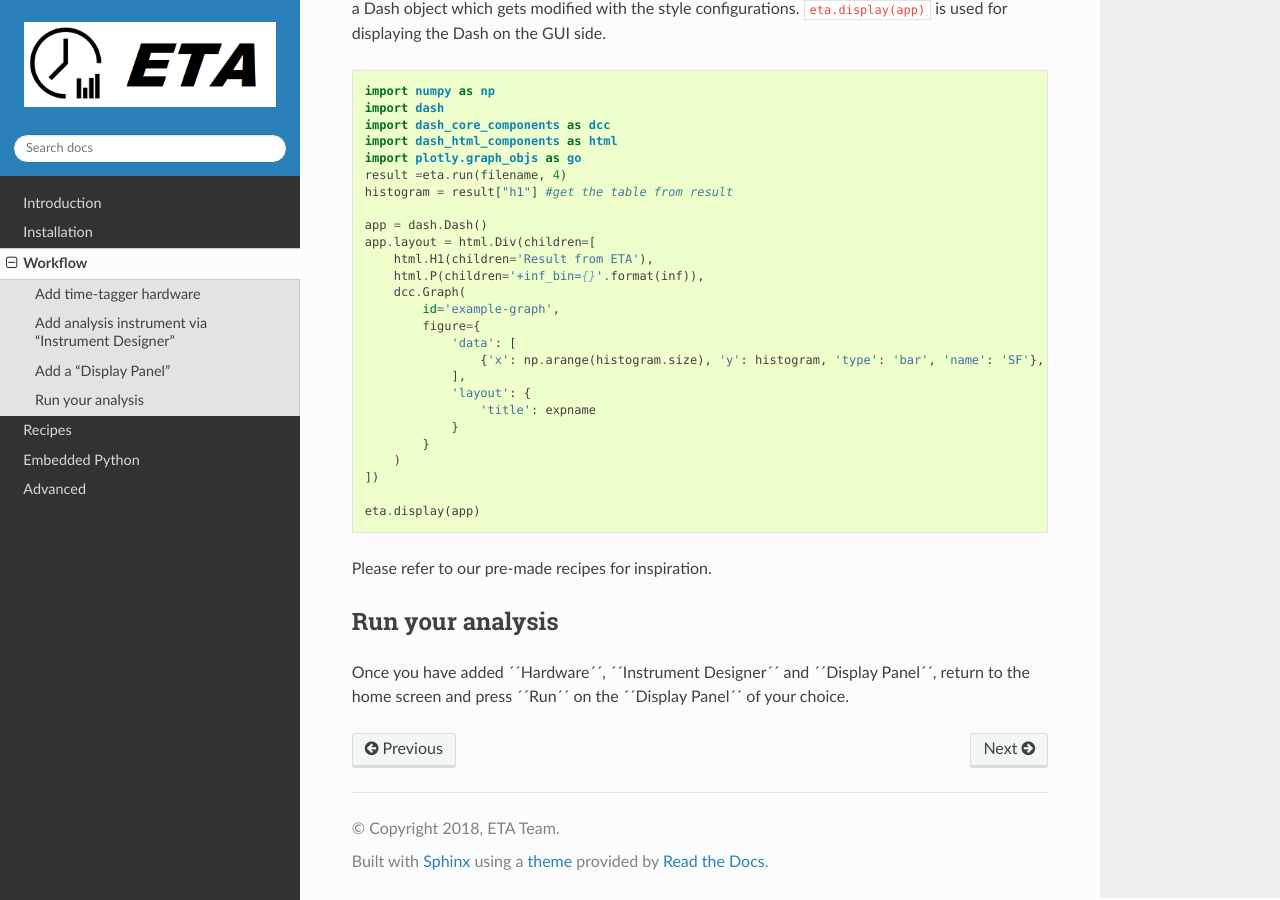
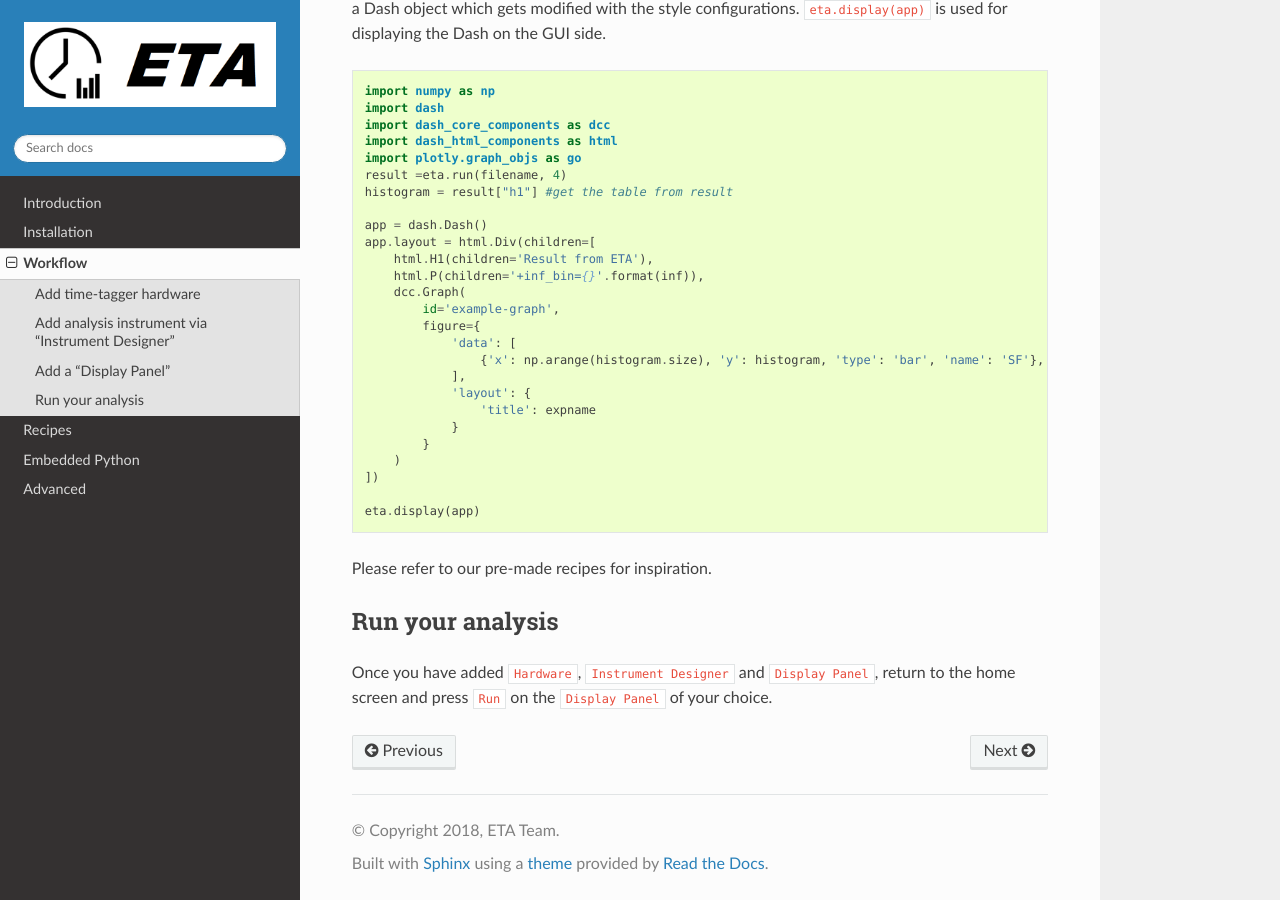
Before and after one commit to timetag/timetag.github.io, a Sphinx documentation site: the page built from docs/workflow.rst, in a window 1280 px wide and 900 px high, scrolled down 3447 px. Built offline with Sphinx 7.4.7 and the Read the Docs theme 2.0.0, drawn with Linux system fonts in a browser that asks for light colours.

```diff
--- a/docs/workflow.rst
+++ b/docs/workflow.rst
@@ -165,4 +165,4 @@ Please refer to our pre-made recipes for inspiration.
 
 Run your analysis
 ----------------------
-Once you have added ´´Hardware´´, ´´Instrument Designer´´ and ´´Display Panel´´, return to the home screen and press ´´Run´´ on the ´´Display Panel´´ of your choice.
+Once you have added ``Hardware``, ``Instrument Designer`` and ``Display Panel``, return to the home screen and press ``Run`` on the ``Display Panel`` of your choice.
```
